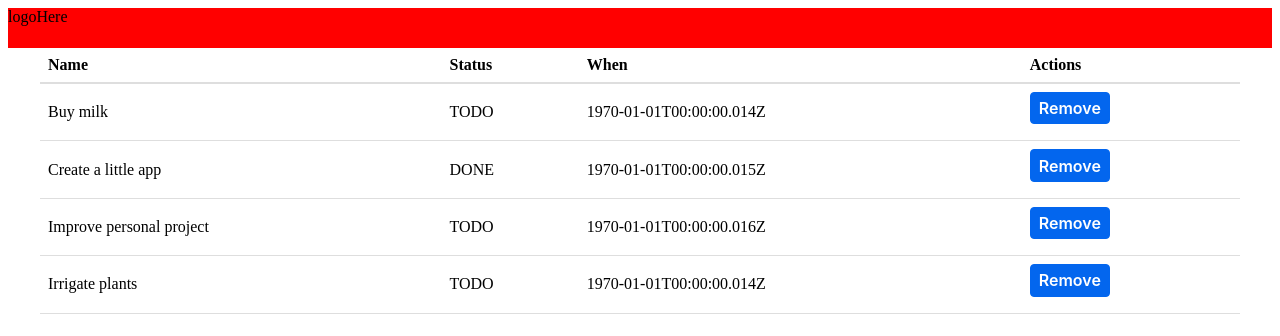
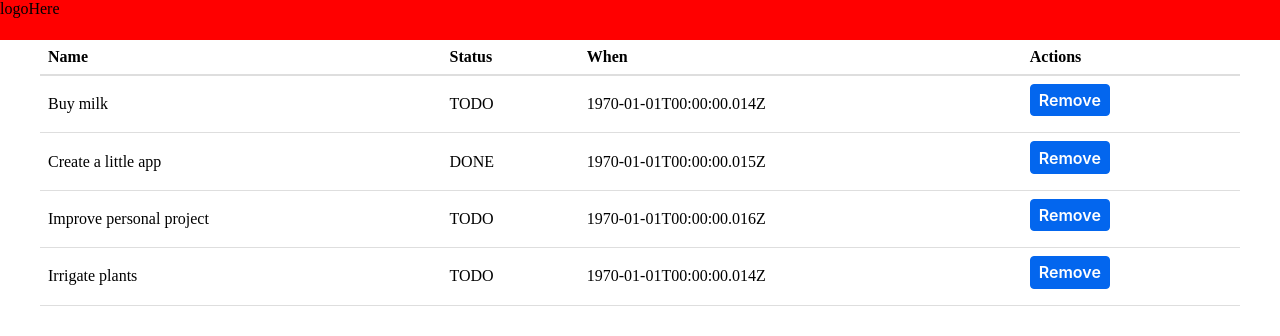
Before and after one commit to odravison/aubay-todo-frontend, a React (Create React App) app: page / in a window 1280 px wide. Shown: the top 336 px of the page. Built offline with nearby package versions, Linux system fonts and the light colour scheme.

Commit message:
Overrides the style sheet userAgent

```diff
--- a/src/index.css
+++ b/src/index.css
@@ -1,3 +1,9 @@
+/* Overrides stylesheet userAgent
+================================= */
+body {
+  margin: 0;
+}
+
 /* Buttons
   =============== */
 .button,
```
